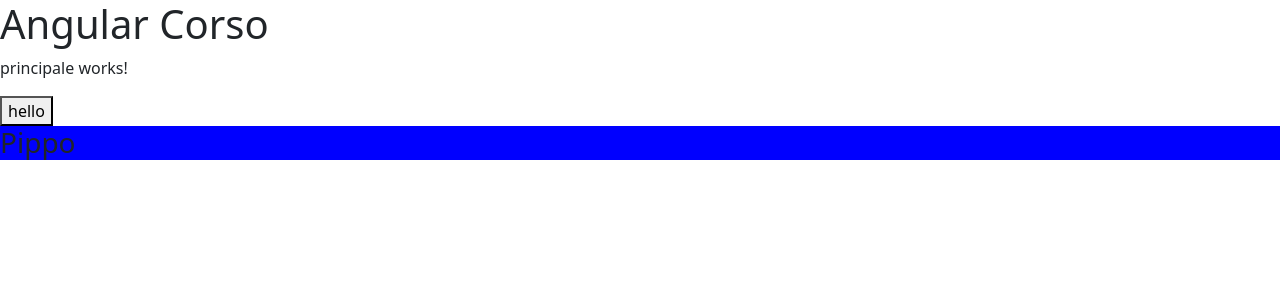
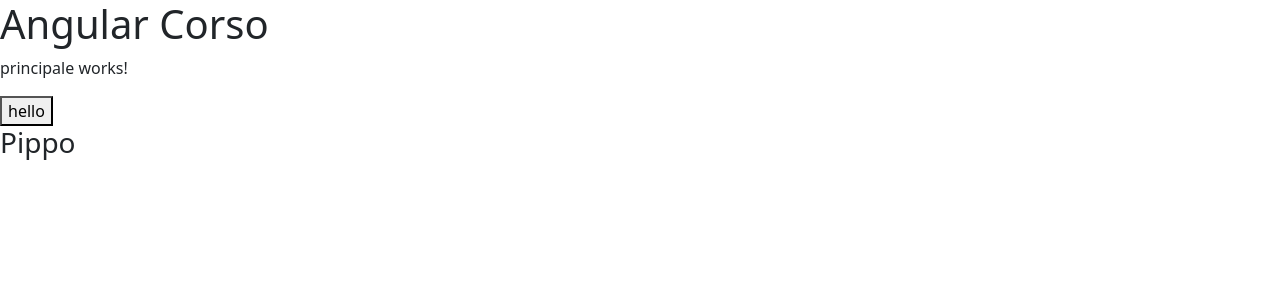
Before and after one commit to ironmanromeo/angular-corso, an Angular app: page / in a window 1280 px wide. Shown: the top 300 px of the page. Built offline with nearby package versions, Linux system fonts and the light colour scheme.

Commit message:
feat: hostlistener

```diff
--- a/src/app/applica-colore.directive.ts
+++ b/src/app/applica-colore.directive.ts
@@ -1,4 +1,4 @@
-import { Directive, HostBinding, OnInit } from '@angular/core';
+import { Directive, HostBinding, OnInit, HostListener } from '@angular/core';
 
 @Directive({
   selector: '[appApplicaColore]'
@@ -7,12 +7,26 @@ export class ApplicaColoreDirective implements OnInit{
 
   @HostBinding("style.backgroundColor") backgroundColor?:string
 
+
+
   constructor() {
 
   }
 
-  ngOnInit(): void{
-    this.backgroundColor = "blue"
+  @HostListener("mouseenter")
+  onMouseEnter(){
+    this.backgroundColor = "red"
   }
 
+  @HostListener("mouseleave")
+  onMouseLeave(){
+    this.backgroundColor = "transparent"
+  }
+
+  ngOnInit(): void{
+    this.backgroundColor
+  }
+
+
+
 }
```
